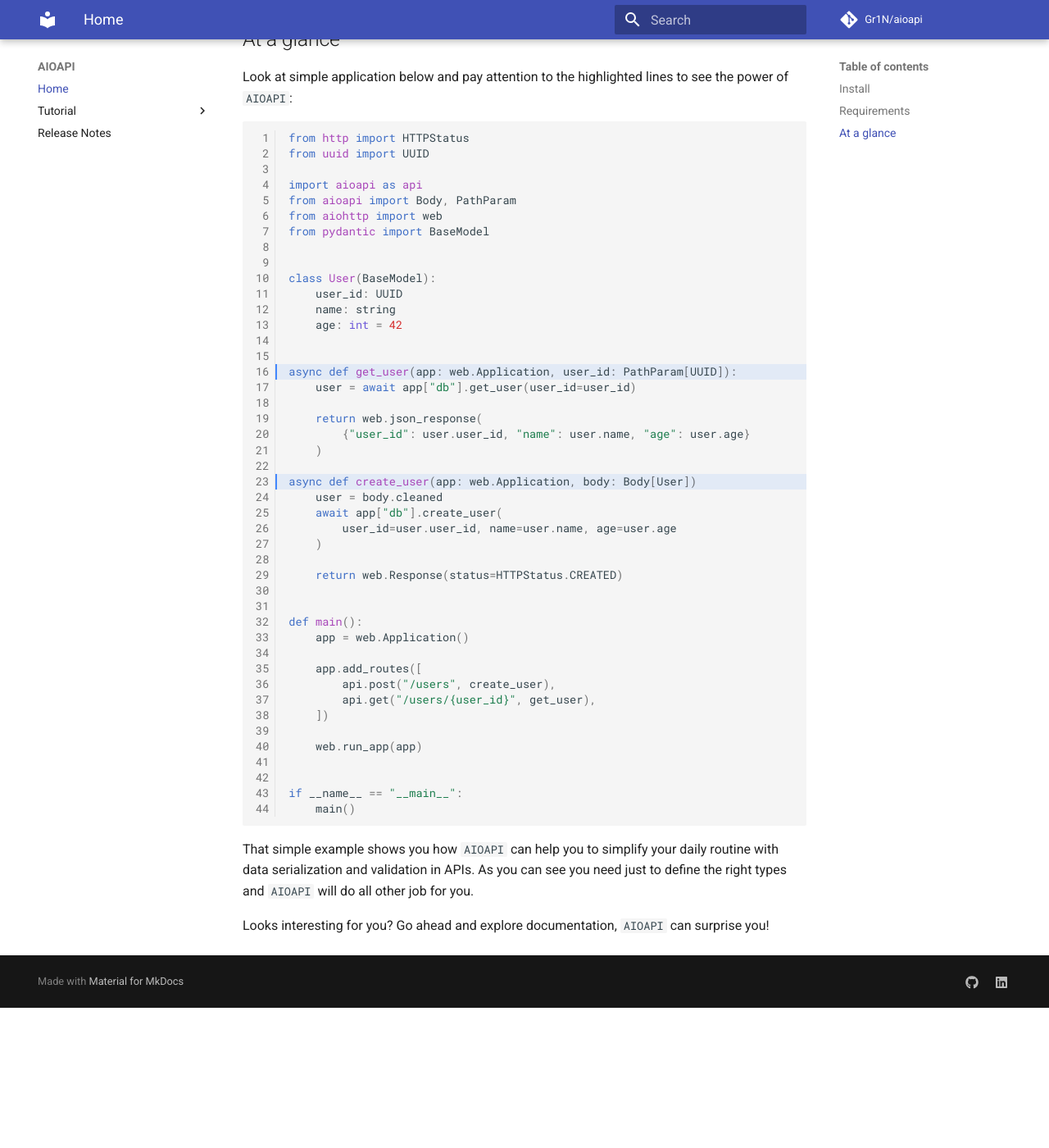
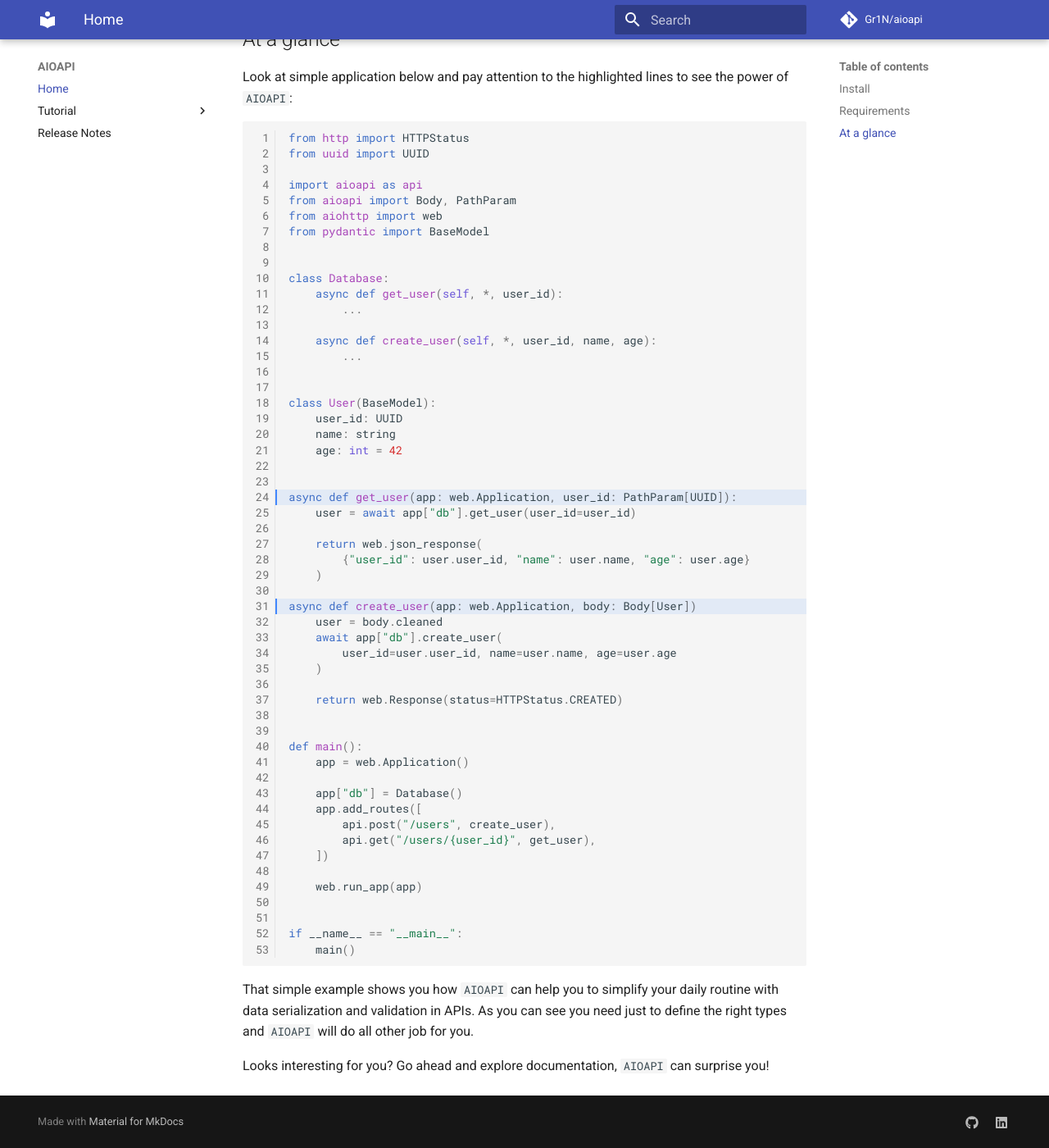
Before and after one commit to Gr1N/aioapi, an MkDocs documentation site: the page built from docs/index.md, in a window 1280 px wide and 1400 px high, scrolled down 599 px. Shown: the whole window at 82% size. Built offline with MkDocs 1.6.1 and Material for MkDocs 9.7.7, drawn with Linux system fonts in a browser that asks for light colours; comment, search, counter and statistics services are not loaded; before the commit the page ends 1828 px from its top, so only the background shows below that.

````diff
--- a/docs/index.md
+++ b/docs/index.md
@@ -20,7 +20,7 @@ $ pip install aioapi
 
 Look at simple application below and pay attention to the highlighted lines to see the power of `AIOAPI`:
 
-```python hl_lines="16 23"
+```python hl_lines="24 31"
 from http import HTTPStatus
 from uuid import UUID
 
@@ -28,6 +28,14 @@ import aioapi as api
 from aioapi import Body, PathParam
 from aiohttp import web
 from pydantic import BaseModel
+
+
+class Database:
+    async def get_user(self, *, user_id):
+        ...
+
+    async def create_user(self, *, user_id, name, age):
+        ...
 
 
 class User(BaseModel):
@@ -55,6 +63,7 @@ async def create_user(app: web.Application, body: Body[User])
 def main():
     app = web.Application()
 
+    app["db"] = Database()
     app.add_routes([
         api.post("/users", create_user),
         api.get("/users/{user_id}", get_user),
````
Also changed, not shown: README.md (+38 -3 lines).
